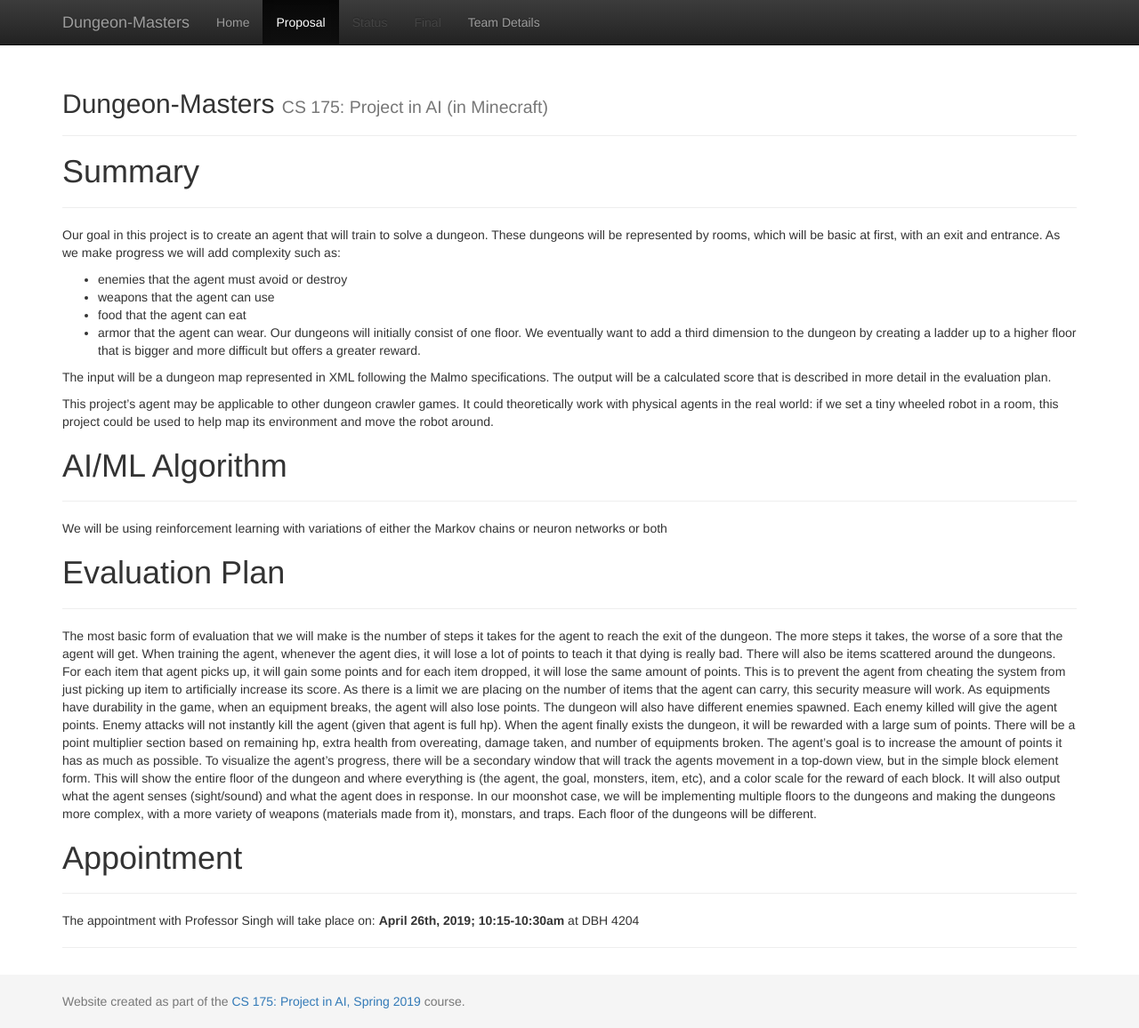
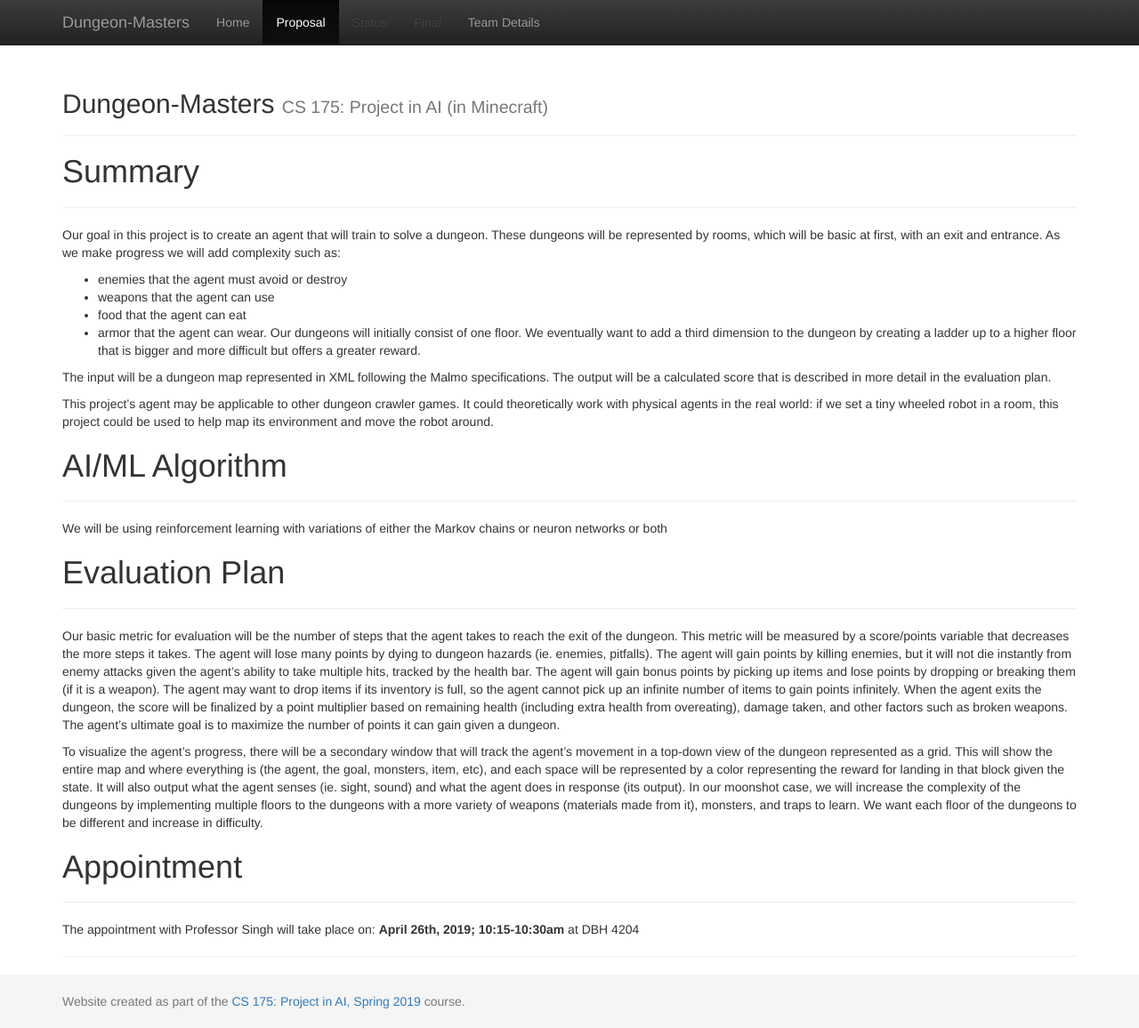
Before and after one commit to dannym08/Dungeon-Masters, a Jekyll site: the page built from docs/proposal.md, in a window 1280 px wide and 1156 px high. Shown: the whole window at 89% size. Built offline with Jekyll 4.4.1, drawn with Linux system fonts in a browser that asks for light colours; our own code applies the rules of GitHub Pages for plain Markdown files.

Commit message:
Updated Evaluation Plan
Reorganized ideas into a coherent set of paragraphs

```diff
--- a/docs/proposal.md
+++ b/docs/proposal.md
@@ -17,8 +17,10 @@
 
 # Evaluation Plan
 ------------------
-The most basic form of evaluation that we will make is the number of steps it takes for the agent to reach the exit of the dungeon. The more steps it takes, the worse of a sore that the agent will get. When training the agent, whenever the agent dies, it will lose a lot of points to teach it that dying is really bad. There will also be items scattered around the dungeons. For each item that agent picks up, it will gain some points and for each item dropped, it will lose the same amount of points. This is to prevent the agent from cheating the system from just picking up item to artificially increase its score. As there is a limit we are placing on the number of items that the agent can carry, this security measure will work. As equipments have durability in the game, when an equipment breaks, the agent will also lose points. The dungeon will also have different enemies spawned. Each enemy killed will give the agent points. Enemy attacks will not instantly kill the agent (given that agent is full hp). When the agent finally exists the dungeon, it will be rewarded with a large sum of points. There will be a point multiplier section based on remaining hp, extra health from overeating, damage taken, and number of equipments broken. The agent's goal is to increase the amount of points it has as much as possible.
-To visualize the agent’s progress, there will be a secondary window that will track the agents movement in a top-down view, but in the simple block element form. This will show the entire floor of the dungeon and where everything is (the agent, the goal, monsters, item, etc), and a color scale for the reward of each block. It will also output what the agent senses (sight/sound) and what the agent does in response. In our moonshot case, we will be implementing multiple floors to the dungeons and making the dungeons more complex, with a more variety of weapons (materials made from it), monstars, and traps. Each floor of the dungeons will be different.
+Our basic metric for evaluation will be the number of steps that the agent takes to reach the exit of the dungeon. This metric will be measured by a score/points variable that decreases the more steps it takes. The agent will lose many points by dying to dungeon hazards (ie. enemies, pitfalls). The agent will gain points by killing enemies, but it will not die instantly from enemy attacks given the agent’s ability to take multiple hits, tracked by the health bar. The agent will gain bonus points by picking up items and lose points by dropping or breaking them (if it is a weapon).  The agent may want to drop items if its inventory is full, so the agent cannot pick up an infinite number of items to gain points infinitely. When the agent exits the dungeon, the score will be finalized by a point multiplier based on remaining health (including extra health from overeating), damage taken, and other factors such as broken weapons. The agent's ultimate goal is to maximize the number of points it can gain given a dungeon.
+
+To visualize the agent’s progress, there will be a secondary window that will track the agent's movement in a top-down view of the dungeon represented as a grid. This will show the entire map and where everything is (the agent, the goal, monsters, item, etc), and each space will be represented by a color representing the reward for landing in that block given the state. It will also output what the agent senses (ie. sight, sound) and what the agent does in response (its output). In our moonshot case, we will increase the complexity of the dungeons by implementing multiple floors to the dungeons with a more variety of weapons (materials made from it), monsters, and traps to learn. We want each floor of the dungeons to be different and increase in difficulty.
+
 
 # Appointment
 -------------
```
